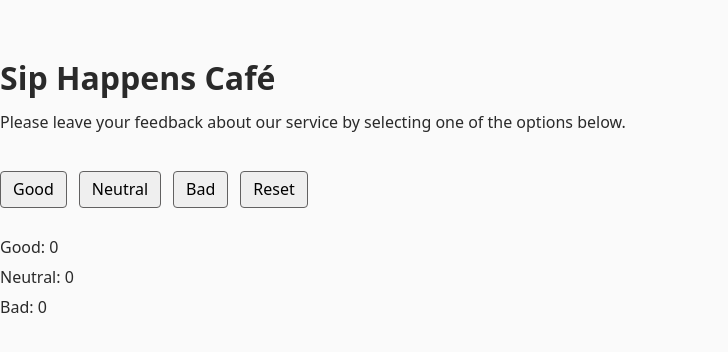
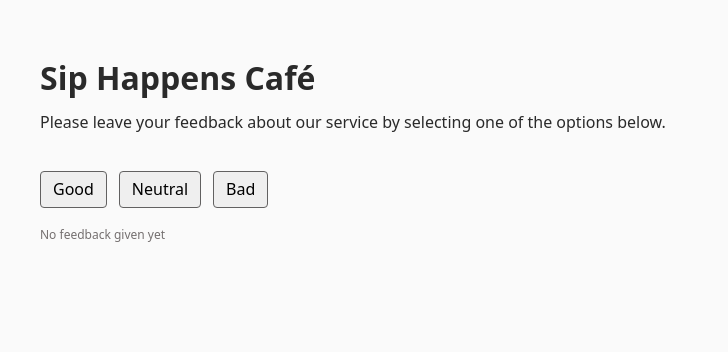
Before and after one commit to Alexandra100layrenko/goit-react-hw-02, a React (Vite) app: page / in a window 1280 px wide. Shown: the top 352 px of the page, without its empty margins (0-728 px from the left). Built offline with nearby package versions, Linux system fonts and the light colour scheme.

Commit message:
update all

```diff
--- a/src/components/App/App.jsx
+++ b/src/components/App/App.jsx
@@ -1,6 +1,7 @@
 import React, { useState } from 'react';
 import Feedback from '../Feedback/Feedback';
 import Options from '../Options/Options';
+import Notification from '../Notification/Notification'
 import styles from './App.module.css'
 
 export default function App() {
@@ -14,12 +15,22 @@ export default function App() {
     }));
   };
 
+  const totalFeedback = feedback.good + feedback.neutral + feedback.bad;
+
+  const resetClicks = () => {
+    setFeedback({ good: 0, neutral: 0, bad: 0 });
+  }
+
   return (
     <div className={styles.container}>
       <h1>Sip Happens Café</h1>
       <p>Please leave your feedback about our service by selecting one of the options below.</p>
-      <Options onFeedback={handleFeedback} />
-      <Feedback feedback={feedback} />
+      <Options onFeedback={handleFeedback} totalFeedback={totalFeedback} onReset={resetClicks} />
+      {totalFeedback > 0 ? (
+        <Feedback feedback={feedback} />
+      ) : (
+        <Notification message="No feedback given yet" />
+      )}
     </div>
   );
 }
--- a/src/components/App/App.module.css
+++ b/src/components/App/App.module.css
@@ -2,6 +2,7 @@
   display: block;
   text-align: left;
   margin-top: 60px;
+  margin-left: 40px;
 }
 
 .container > h1 {
--- a/src/components/Feedback/Feedback.module.css
+++ b/src/components/Feedback/Feedback.module.css
@@ -2,4 +2,5 @@
   display: flex;
   flex-direction: column;
   gap: 12px;
+  font-weight: 500;
 }
--- /dev/null
+++ b/src/components/Notification/Notification.jsx
@@ -0,0 +1,7 @@
+import styles from './Notification.module.css';
+
+export default function Notification({message}) {
+    return (
+        <p className={styles.notification}>{message}</p>
+    )
+}
--- /dev/null
+++ b/src/components/Notification/Notification.module.css
@@ -0,0 +1,4 @@
+.notification {
+    color: rgb(116, 111, 111);
+    font-size: 12px;
+  }
--- a/src/components/Options/Options.jsx
+++ b/src/components/Options/Options.jsx
@@ -1,12 +1,12 @@
 import styles from './Options.module.css';
 
-export default function Options({ onFeedback }) {
+export default function Options({ onFeedback, totalFeedback, onReset }) {
   return (
     <div className={styles.options}>
       <button onClick={() => onFeedback('good')}>Good</button>
       <button onClick={() => onFeedback('neutral')}>Neutral</button>
       <button onClick={() => onFeedback('bad')}>Bad</button>
-      <button onClick={() => onFeedback('reset')}>Reset</button>
+      {totalFeedback > 0 && <button onClick={onReset}>Reset</button>}
     </div>
   );
 }
--- a/src/components/Options/Options.module.css
+++ b/src/components/Options/Options.module.css
@@ -4,7 +4,7 @@
     flex-wrap: nowrap;
     justify-content: flex-start;
     gap: 12px;
-    margin-bottom: 30px;
+    margin-bottom: 20px;
   }
 
   .options button {
```
